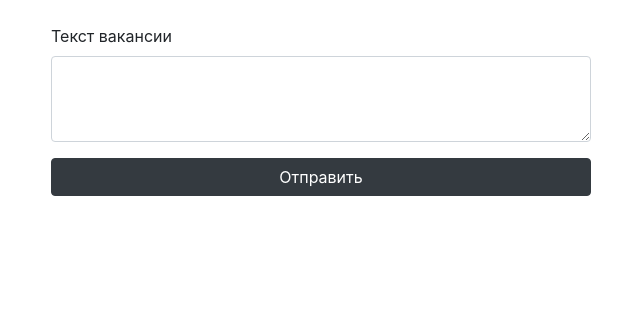
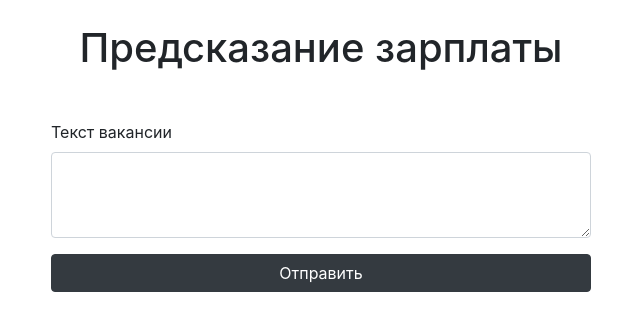
Before and after one commit to 3ANov/salary_predict_trudohack, a Flask app: page / in a window 1280 px wide. Shown: the top 331 px of the page, without its empty margins (319-959 px from the left). Run offline with Flask 2, Linux system fonts and the light colour scheme; some libraries are stand-ins or nearby versions.

Commit message:
Подготовка для размещения на heroku

```diff
--- a/templates/index.html
+++ b/templates/index.html
@@ -24,6 +24,7 @@
 <body class="container">
 	<div class="row mt-4">
 		<div class="col-12 col-md-8 col-lg-6 mx-auto">
+			<h1 class="text-center mb-5">Предсказание зарплаты</h1>
 			<form method="post" name="input_text_form">
 				<div class="form-group">
 					<label for="input_vacancy_text">Текст вакансии</label>
```
